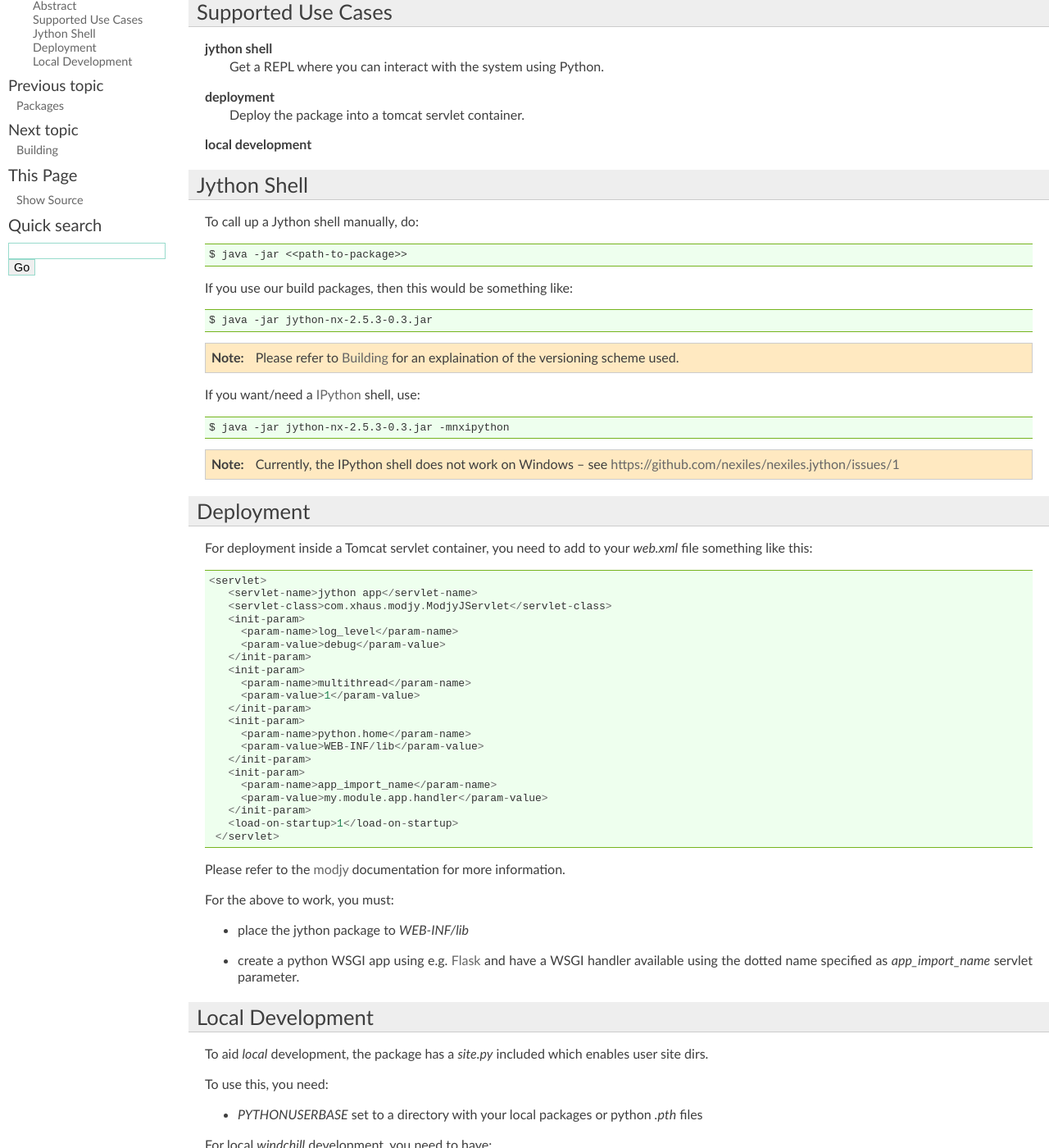
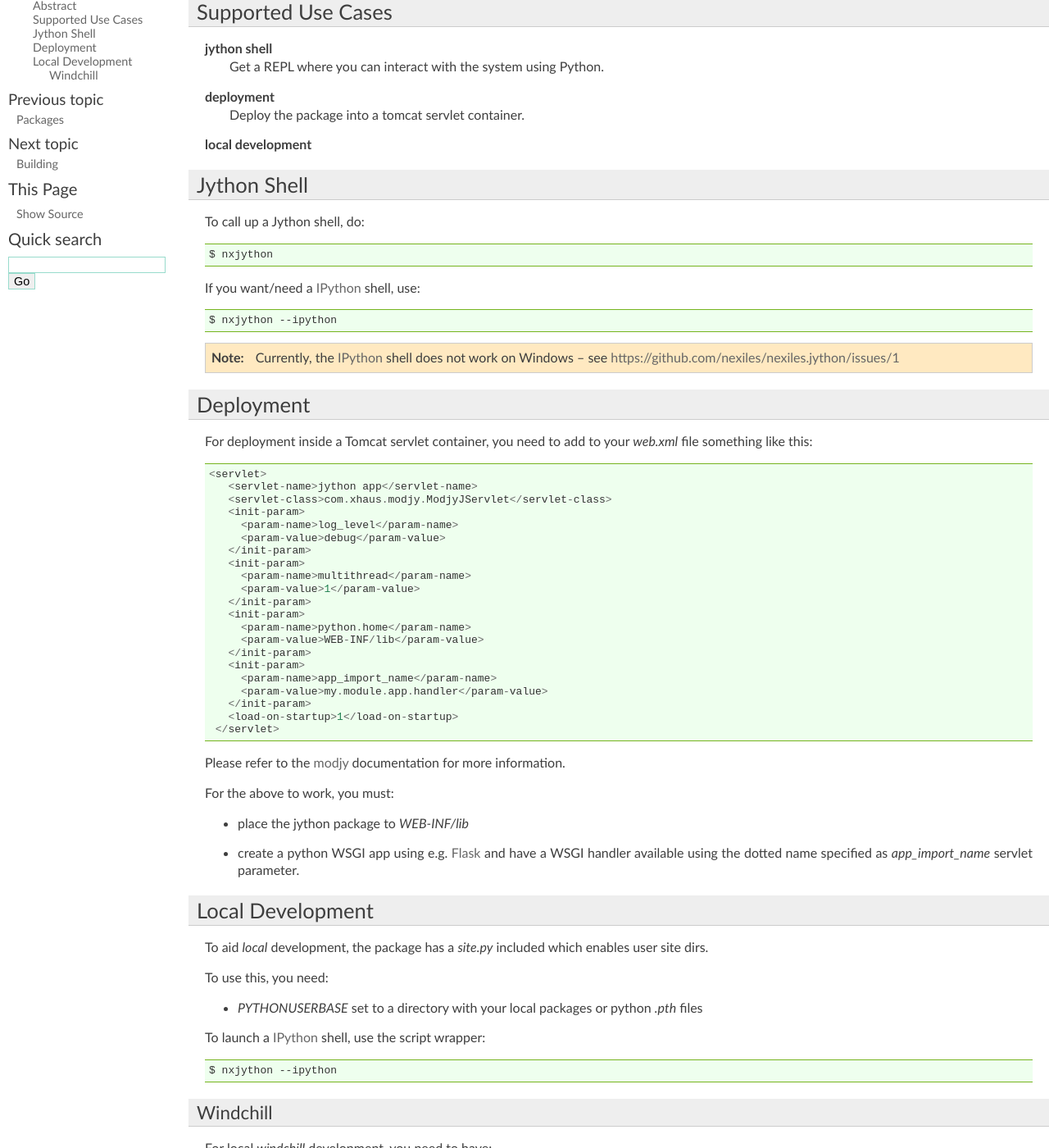
Before and after one commit to nexiles/nexiles.jython, a Sphinx documentation site: the page built from docs/usage.rst, in a window 1280 px wide and 1400 px high, scrolled down 194 px. Shown: the whole window at 82% size. Built offline with Sphinx 7.4.7, drawn with Linux system fonts in a browser that asks for light colours; some of the changed text lies outside the part shown.

Commit message:
startup script
Fix script wrapper to provide python.executable argument.
Add --devel and --wt option parsing.

```diff
--- a/docs/usage.rst
+++ b/docs/usage.rst
@@ -23,21 +23,15 @@ Supported Use Cases
 Jython Shell
 ============
 
-To call up a Jython shell manually, do::
+To call up a Jython shell, do::
 
-    $ java -jar <<path-to-package>>
-
-If you use our build packages, then this would be something like::
-
-    $ java -jar jython-nx-2.5.3-0.3.jar
-
-.. note:: Please refer to :ref:`building` for an explaination of the versioning scheme used.
+    $ nxjython
 
 If you want/need a IPython_ shell, use::
 
-    $ java -jar jython-nx-2.5.3-0.3.jar -mnxipython
+    $ nxjython --ipython
 
-.. note:: Currently, the IPython shell does not work on Windows -- see
+.. note:: Currently, the IPython_ shell does not work on Windows -- see
    https://github.com/nexiles/nexiles.jython/issues/1
 
 Deployment
@@ -89,11 +83,28 @@ To use this, you need:
 - `PYTHONUSERBASE` set to a directory with your local packages or python
   `.pth` files
 
+To launch a IPython_ shell, use the script wrapper::
+
+    $ nxjython --ipython
+
+Windchill
+---------
+
 For local `windchill` development, you need to have:
 
 - `WT_HOME` set in your environment
 - `SETUP_WT_CLASSPATH` set
 
+If you use the provided script wrapper, all you need to do is::
+
+    $ nxjython --wt yourscript.py
+
+This will start Jython, adds the `windchill` libs to the classpath and
+then executes `yourscript`.
+
+To call up a interactive IPython_ shell with `windchill` set up::
+
+    $ nxjython --wt --ipython
 
 .. _IPython: http://ipython.org/
 .. _modjy:   http://opensource.xhaus.com/projects/show/modjy
```
Also changed, not shown: 3 other files.
